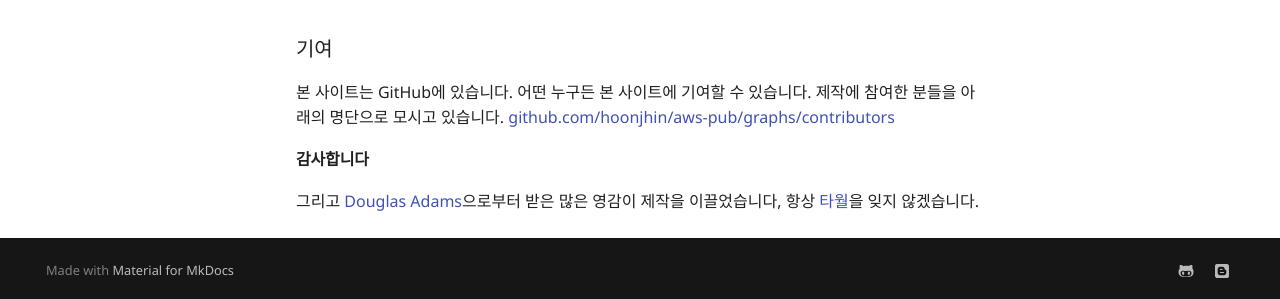
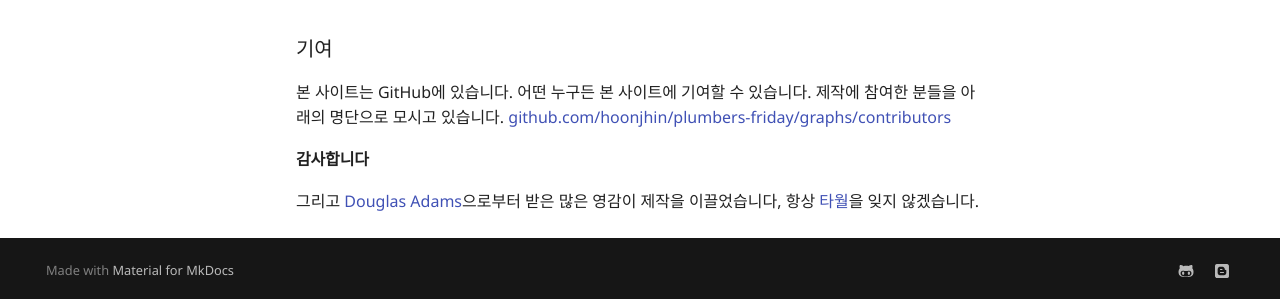
Before and after one commit to electronicnomad/plumbers-friday, an MkDocs documentation site: the page built from docs/index.md, in a window 1280 px wide and 900 px high, scrolled down 1251 px. Shown: the part 598-897 px from the top of the window. Built offline with MkDocs 1.6.1 and Material for MkDocs 9.7.7, drawn with Linux system fonts in a browser that asks for light colours; comment, search, counter and statistics services are not loaded.

Commit message:
Update index.md

```diff
--- a/docs/index.md
+++ b/docs/index.md
@@ -73,7 +73,7 @@ https://dashboard.eventengine.run/login
 
 본 사이트는 GitHub에 있습니다. 어떤 누구든 본 사이트에 기여할 수 있습니다.
 제작에 참여한 분들을 아래의 명단으로 모시고 있습니다.
-[github.com/hoonjhin/aws-pub/graphs/contributors](https://github.com/hoonjhin/aws-pub/graphs/contributors)
+[github.com/hoonjhin/plumbers-friday/graphs/contributors](https://github.com/hoonjhin/plumbers-friday/graphs/contributors)
 
 #### 감사합니다
 
```
